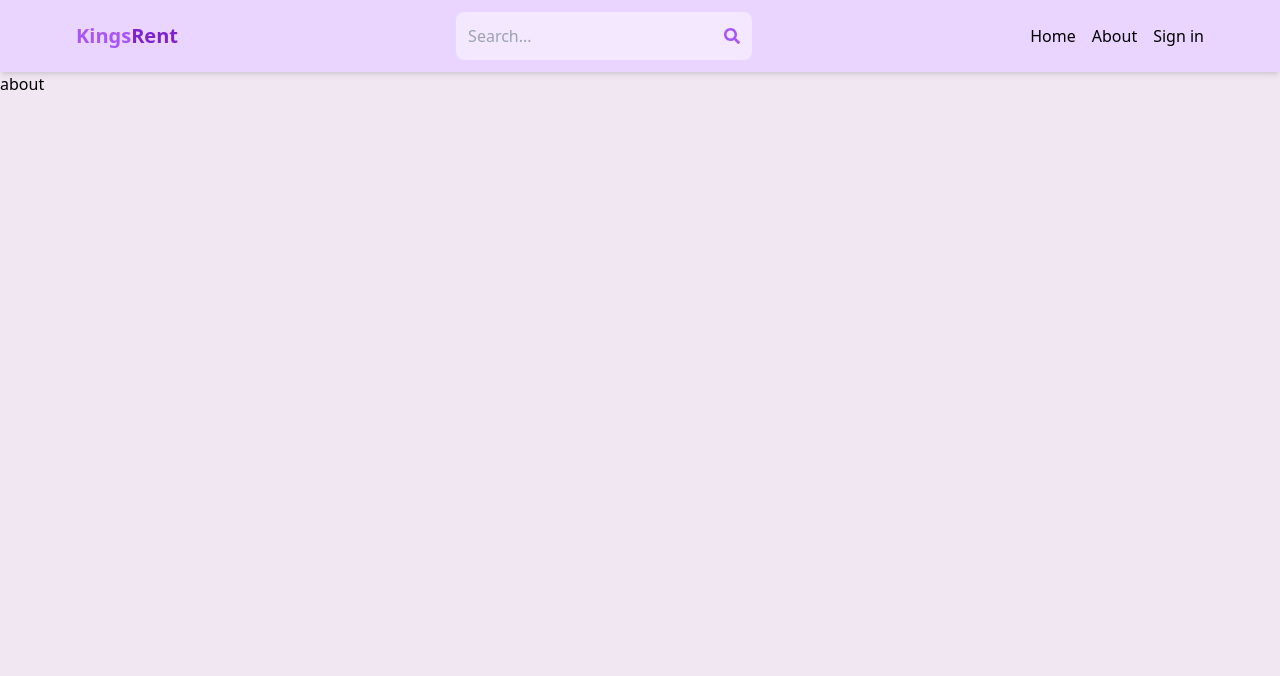
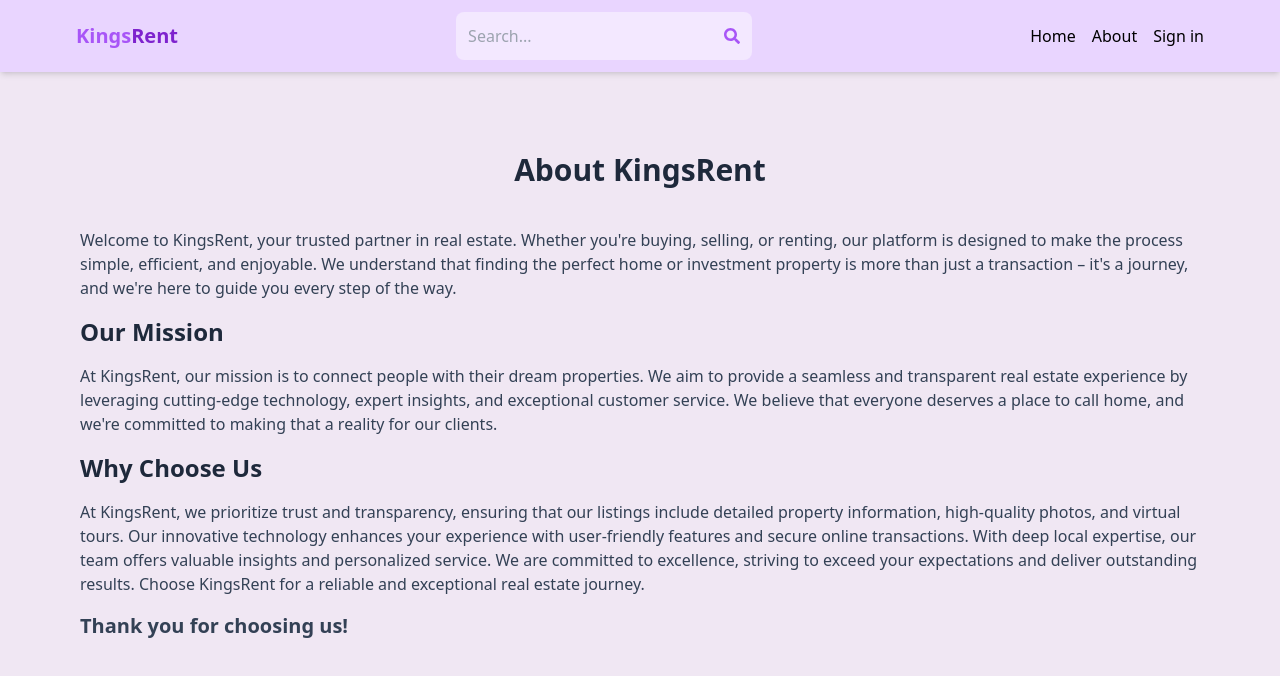
Before and after one commit to flaviusmeghesan/II-Project, a React (Vite) app in the folder client/: page /about in a window 1280 px wide. Shown: the top 676 px of the page. Built offline with nearby package versions, Linux system fonts and the light colour scheme; no server answers; the HTML template or start-up script is replaced by a standard one.

Commit message:
completed about page

```diff
--- a/client/src/pages/About.jsx
+++ b/client/src/pages/About.jsx
@@ -2,6 +2,25 @@ import React from 'react'
 
 export default function about() {
   return (
-    <div>about</div>
+    <div className='py-20 px-4 max-w-6xl mx-auto'>
+      <h1 className='text-3xl font-bold mb-4 text-slate-800 text-center w-full'>About KingsRent</h1>
+      <br />
+      <p className='mb-4 text-slate-700'>Welcome to KingsRent, your trusted partner in real estate.
+      Whether you're buying, selling, or renting, our platform is designed to make the
+      process simple, efficient, and enjoyable. We understand that finding the perfect home or investment
+      property is more than just a transaction – it's a journey, and we're here to guide you every step of the way.</p>
+      <h2 className='text-2xl font-bold mb-4 text-slate-800'>Our Mission</h2>
+      <p className='mb-4 text-slate-700'>At KingsRent, our mission is to connect people with their dream properties. We aim to
+      provide a seamless and transparent real estate experience by leveraging cutting-edge technology, expert insights, and
+      exceptional customer service. We believe that everyone deserves a place to call home, and we're committed to making that a
+      reality for our clients. </p>
+      <h2 className='text-2xl font-bold mb-4 text-slate-800'>Why Choose Us</h2>
+      <p className='mb-4 text-slate-700'>At KingsRent, we prioritize trust and transparency, ensuring that our listings include
+      detailed property information, high-quality photos, and virtual tours. Our innovative technology enhances your experience
+      with user-friendly features and secure online transactions. With deep local expertise, our team offers valuable insights
+      and personalized service. We are committed to excellence, striving to exceed your expectations and deliver outstanding
+      results. Choose KingsRent for a reliable and exceptional real estate journey.</p>
+      <p className='text-slate-700 text-xl font-bold'>Thank you for choosing us!</p>
+    </div>
   )
 }
```
